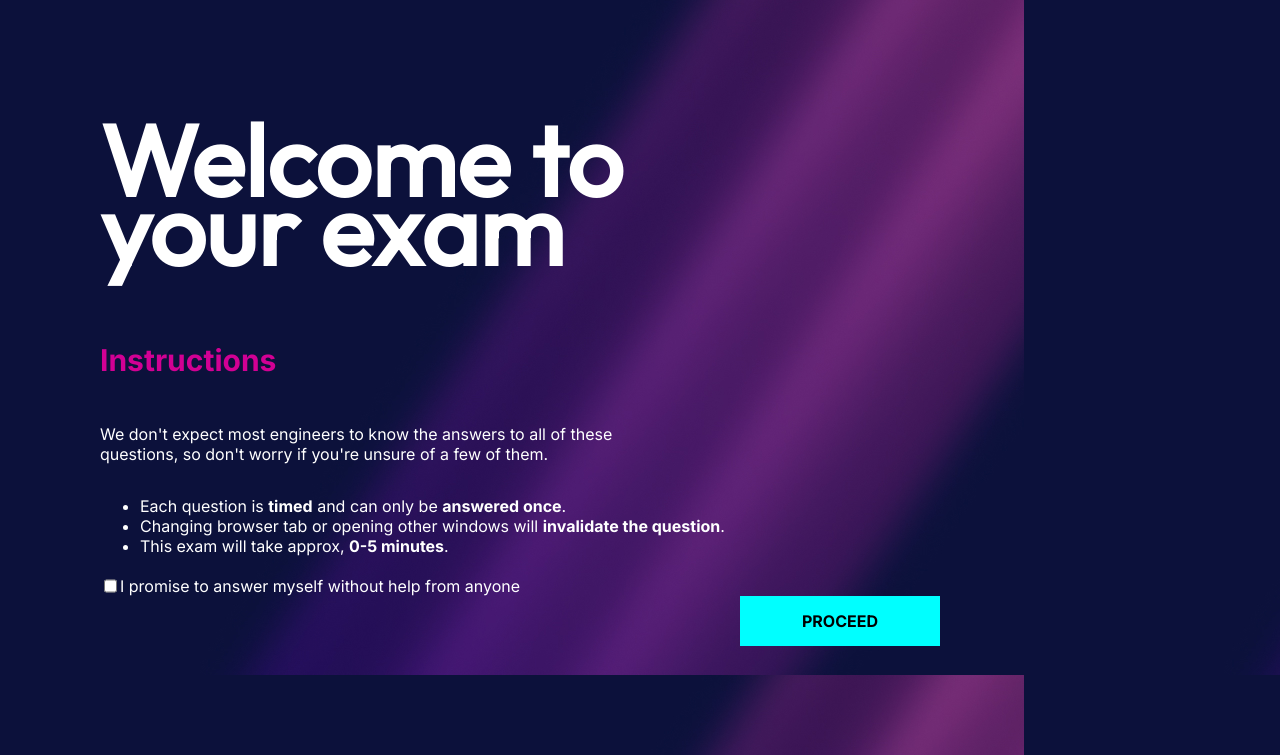
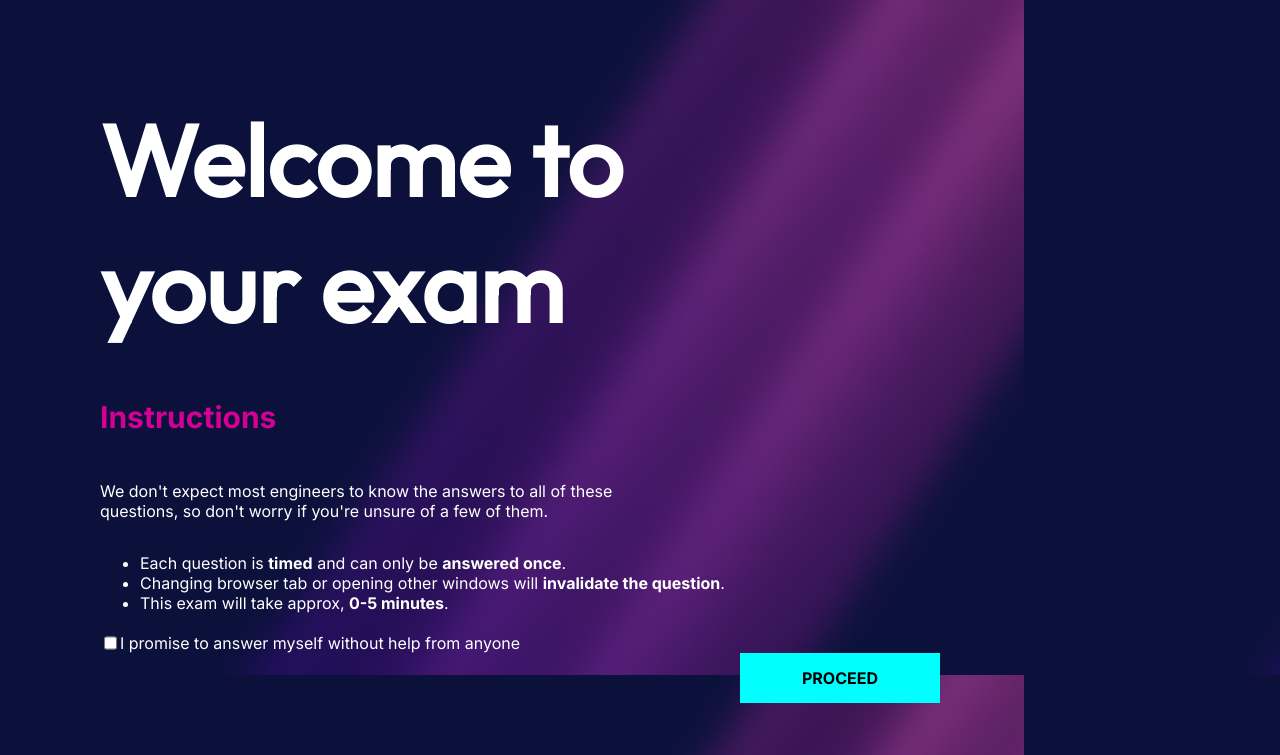
Before and after one commit to CiccioSbreng/bw1, a plain HTML site: page Build Week/Welcome.html in a window 1280 px wide. Shown: the part 93-848 px from the top of the page. Drawn offline with Linux system fonts and the light colour scheme.

Commit message:
modifiche al file welcome.html

```diff
--- a/Build Week/Welcome.html
+++ b/Build Week/Welcome.html
@@ -12,12 +12,11 @@
     <div class="logo">
         <img src="/assets/epicode_logo.png" alt="logo">
     </div>
+    <!-- Mod Viola -->
     <div class="welcome">
-        <h1>Welcome to</h1> <br>
-        <div class="exam">
-            <h1><span>your exam</span></h1>
-        </div>
+        <h1>Welcome to<span><br></span> your exam</h1>
     </div>
+    <!-- fine mod -->
     <div class="instructions">
         <h3>Instructions</h3>
         <p>We don't expect most engineers to know the answers to all of these questions, so don't worry if you're unsure
@@ -33,10 +32,14 @@
     </div>
     <div class="procedi">
         <div class="checkbox">
-            <input type="checkbox"><span>I promise to answer myself without help from anyone</span>
+          <!-- Mod Viola -->
+          <input type="checkbox" id="toCheck" ><label for="toCheck"> I promise to answer myself without help from anyone</label>
+          <!-- fine mod -->
         </div>
         <div class="buttonProceed">
-            <button onclick="location.href='Pagina-esame.html'" id="proceed"><b>PROCEED</b></button>
+           <!-- Mod viola: +disabled -->
+           <button onclick="location.href='Pagina-esame.html'" id="proceed" disabled><b>PROCEED</b></button>
+           <!-- fine mod -->
         </div>
     </div>
     <!---Mod Federica-->
@@ -51,6 +54,8 @@
         <h2>Quiz Completed!</h2>
         <p id="scoreText">You scored 0 out of X points!</p> <!--Punteggio finale-->
         <button id="restartBtn">Restart</button>  <!--Pulsante per riavviare il quiz-->
+    </div>
+    <script src="welcome.js"></script> <!--Collegamento al file JavaScript-->
 </body>
 
 </html>
```
Also changed, not shown: 1 other file.
